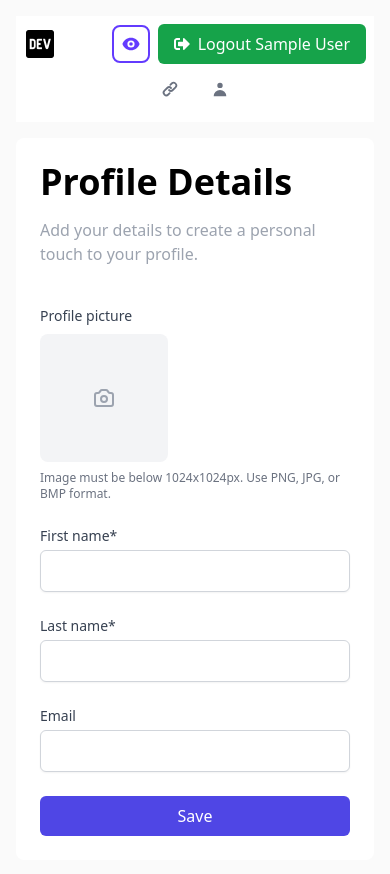
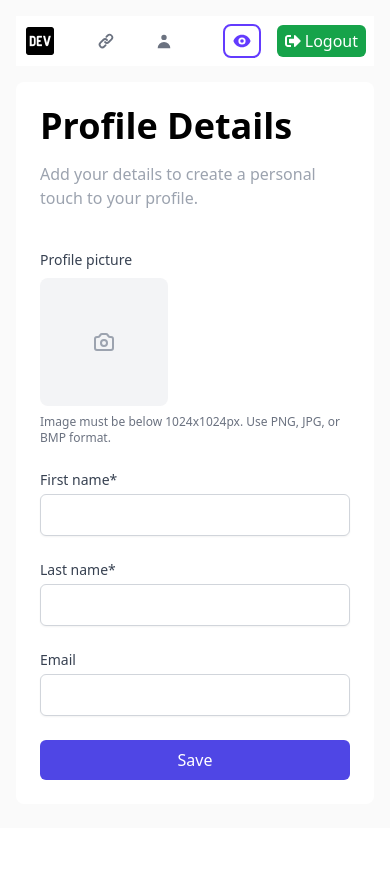
Before and after one commit to Asif-Zaman-Suvo/devlinks, a Next.js app: page /profile-details in a window 390 px wide. Shown: the top 874 px of the page. After the commit the page ends 844 px from the top, so only its background shows below. Built offline with nearby package versions, Linux system fonts and the light colour scheme; no server answers; sample sign-in values are in the browser's storage.

Commit message:
Updated some code with responsive

```diff
--- a/src/components/Links/Links.tsx
+++ b/src/components/Links/Links.tsx
@@ -208,7 +208,12 @@ const Links = () => {
     <div className="bg-[#FAFAFA] px-4 sm:px-6 pb-6">
       <div className="bg-[#FAFAFA] grid grid-cols-1 md:grid-cols-12 gap-6">
         {/* Mobile mockups */}
-        <MobileMockup profileData={profileData} savedLinks={savedLinks} />
+        <MobileMockup
+          profileData={profileData}
+          savedLinks={savedLinks}
+          isVisible={false} // Set to false to hide on mobile and tablet
+          className="hidden md:block" // Show only on desktop// Add class to show only on desktop
+        />
         {/* Content section */}
         <div className="col-span-1 md:col-span-7 bg-white p-6">
           <h2 className="text-4xl font-bold mb-4">Customize your links</h2>
--- a/src/components/LogoutForm/LogoutForm.tsx
+++ b/src/components/LogoutForm/LogoutForm.tsx
@@ -13,11 +13,11 @@ const Logout: React.FC<LogoutProps> = ({ session }) => {
     <form action={doLogout} className="flex items-center">
       {session?.user && (
         <button
-          className="flex items-center justify-center bg-green-600 text-white py-2 px-4 rounded-md hover:bg-green-700 transition-colors duration-300"
+          className="sm:text-block flex items-center justify-center bg-green-600 text-white sm:py-2 py-1 sm:px-4 px-2 rounded-md hover:bg-green-700 transition-colors duration-300"
           type="submit"
         >
-          <FaSignOutAlt className="mr-2" />
-          Logout {session.user.name}
+          <FaSignOutAlt className="mr-1" />
+          <span className="block md:text-sm xl:text-xl">Logout</span>
         </button>
       )}
     </form>
--- a/src/components/MobileMockup/MobileMockup.tsx
+++ b/src/components/MobileMockup/MobileMockup.tsx
@@ -25,9 +25,14 @@ interface ProfileData {
 interface MobileMockupProps {
   savedLinks: ILinkData[];
   profileData: ProfileData;
+  isVisible?: boolean;
+  className?: string;
 }
 
-const MobileMockup: React.FC<MobileMockupProps> = () => {
+const MobileMockup: React.FC<MobileMockupProps> = ({
+  isVisible = true,
+  className = "",
+}) => {
   const { savedLinks, profileData } = useAppContext();
 
   const getPlatformIcon = (platform: string) => {
@@ -57,7 +62,11 @@ const MobileMockup: React.FC<MobileMockupProps> = () => {
   };
 
   return (
-    <div className="hidden md:block md:col-span-5 py-10 bg-white">
+    <div
+      className={`${
+        isVisible ? "block" : "hidden"
+      } ${className} md:col-span-5 py-10 bg-white`}
+    >
       <div className="relative mx-auto border-[14px] border-gray-900 rounded-[2.5rem] h-[600px] w-[300px] shadow-xl">
         <div className="absolute top-0 w-[148px] h-[18px] bg-gray-900 left-1/2 transform -translate-x-1/2 rounded-b-[1rem] z-20"></div>
         <div className="rounded-[2rem] overflow-hidden w-[272px] h-[572px] bg-white">
--- a/src/components/Navbar/ActiveLink.tsx
+++ b/src/components/Navbar/ActiveLink.tsx
@@ -23,7 +23,7 @@ const ActiveLink: React.FC<ActiveLinkProps> = ({
   return (
     <Link
       href={href}
-      className={`${className} ${isActive ? activeClassName : ""}`}
+      className={`${className} ${isActive ? activeClassName : ""}`.trim()} // Added .trim() to clean up extra spaces
     >
       {children}
     </Link>
--- a/src/components/Navbar/Navbar.tsx
+++ b/src/components/Navbar/Navbar.tsx
@@ -10,10 +10,12 @@ import { useSession } from "next-auth/react";
 
 const Navbar: React.FC = () => {
   const { data: session } = useSession();
+
   return (
     <div className="bg-[#FAFAFA] p-4 sm:p-6">
-      <nav className="bg-white w-full max-w-full overflow-hidden">
-        <div className="flex items-center justify-between p-2 sm:p-4">
+      <nav className="bg-white w-full max-w-full overflow-hidden px-2 py-2">
+        <div className="flex items-center justify-between space-x-0 sm:space-x-2">
+          {/* Logo and Brand Name */}
           <a
             href="/add-links"
             className="flex items-center space-x-3 rtl:space-x-reverse"
@@ -24,20 +26,22 @@ const Navbar: React.FC = () => {
               height={32}
               alt="devlinks_Logo"
             />
-            <span className="self-center text-2xl font-bold whitespace-nowrap dark:text-black hidden sm:inline">
+            <span className="self-center sm:block sm:text-xl hidden font-bold whitespace-nowrap dark:text-black">
               devlinks
             </span>
           </a>
 
-          {/* Center buttons for desktop and tablet */}
-          <div className="hidden sm:flex items-center space-x-2">
+          {/* Links and Profile Details */}
+          <div className="flex items-center gap-4">
             <ActiveLink
               href="/add-links"
-              className="flex items-center gap-2 px-4 py-2 rounded-md transition-colors bg-white text-gray-500 hover:bg-[#EFEDFB]"
+              className="flex items-center gap-2 px-2 py-1 rounded-md transition-colors bg-white text-gray-500 hover:bg-[#EFEDFB]"
               activeClassName="bg-[#EFEDFB] text-[#633BFE]"
             >
               <HiLink className="text-lg" />
-              <span className="font-medium">Links</span>
+              <span className="hidden md:block md:text-sm xl:text-xl">
+                Links
+              </span>
             </ActiveLink>
             <ActiveLink
               href="/profile-details"
@@ -45,39 +49,27 @@ const Navbar: React.FC = () => {
               activeClassName="bg-blue-200 text-blue-600"
             >
               <HiUser className="text-lg" />
-              <span className="font-medium">Profile Details</span>
+              <span className="hidden md:block md:text-sm xl:text-xl">
+                Profile Details
+              </span>
             </ActiveLink>
           </div>
-          <div className="flex items-center space-x-2">
+
+          {/* Preview and Logout */}
+          <div className="flex items-center gap-4">
             <Link href="/preview-link" passHref>
               <button
                 type="button"
-                className="text-[#633BFE] bg-white border-2 border-[#633BFE] focus:ring-4 focus:outline-none focus:ring-[#633BFE]/30 font-medium rounded-lg text-sm px-2 sm:px-4 py-2 text-center flex items-center gap-2"
+                className="text-[#633BFE] bg-white border-2 border-[#633BFE] focus:ring-4 focus:outline-none focus:ring-[#633BFE]/30 font-medium rounded-lg text-sm px-2 py-1.5 text-center flex items-center gap-2"
               >
                 <HiEye className="text-lg" />
-                <span className="hidden sm:inline">Preview</span>
+                <span className="hidden md:block md:text-sm xl:text-xl">
+                  Preview
+                </span>
               </button>
             </Link>
             <Logout session={session} />
           </div>
-        </div>
-
-        {/* Mobile buttons */}
-        <div className="sm:hidden flex justify-center space-x-4 pb-4">
-          <ActiveLink
-            href="/"
-            className="p-2 rounded-md transition-colors bg-white text-gray-500 hover:bg-[#EFEDFB]"
-            activeClassName="bg-[#F1ECFB] text-[#633BFE]"
-          >
-            <HiLink className="text-lg" />
-          </ActiveLink>
-          <ActiveLink
-            href="/profile-details"
-            className="p-2 rounded-md transition-colors bg-white text-gray-500 hover:bg-blue-200"
-            activeClassName="bg-blue-100 text-blue-600"
-          >
-            <HiUser className="text-lg" />
-          </ActiveLink>
         </div>
       </nav>
     </div>
--- a/src/components/Preview/Preview.tsx
+++ b/src/components/Preview/Preview.tsx
@@ -46,7 +46,11 @@ const Preview = () => {
       {/* Main content */}
       <main className="flex-grow flex justify-center items-center p-4">
         <div className="w-full max-w-sm">
-          <MobileMockup profileData={profileData} savedLinks={savedLinks} />
+          <MobileMockup
+            isVisible={true}
+            profileData={profileData}
+            savedLinks={savedLinks}
+          />
         </div>
       </main>
       <ToastContainer position="top-right" />
--- a/src/components/ProfileDetails/ProfileDetails.tsx
+++ b/src/components/ProfileDetails/ProfileDetails.tsx
@@ -59,7 +59,12 @@ const ProfileDetails = () => {
   return (
     <div className="bg-[#FAFAFA] px-4 sm:px-6 pb-6">
       <div className="bg-[#FAFAFA] grid grid-cols-1 md:grid-cols-12 gap-6">
-        <MobileMockup savedLinks={savedLinks} profileData={profileData} />
+        <MobileMockup
+          savedLinks={savedLinks}
+          isVisible={false} // Set to false to hide on mobile and tablet
+          className="hidden md:block" // Show only on desktop
+          profileData={profileData}
+        />
         <div className="col-span-1 md:col-span-7 bg-white p-6 rounded-lg">
           <h2 className="text-4xl font-bold mb-4">Profile Details</h2>
           <p className="mb-10 text-gray-400">
```
